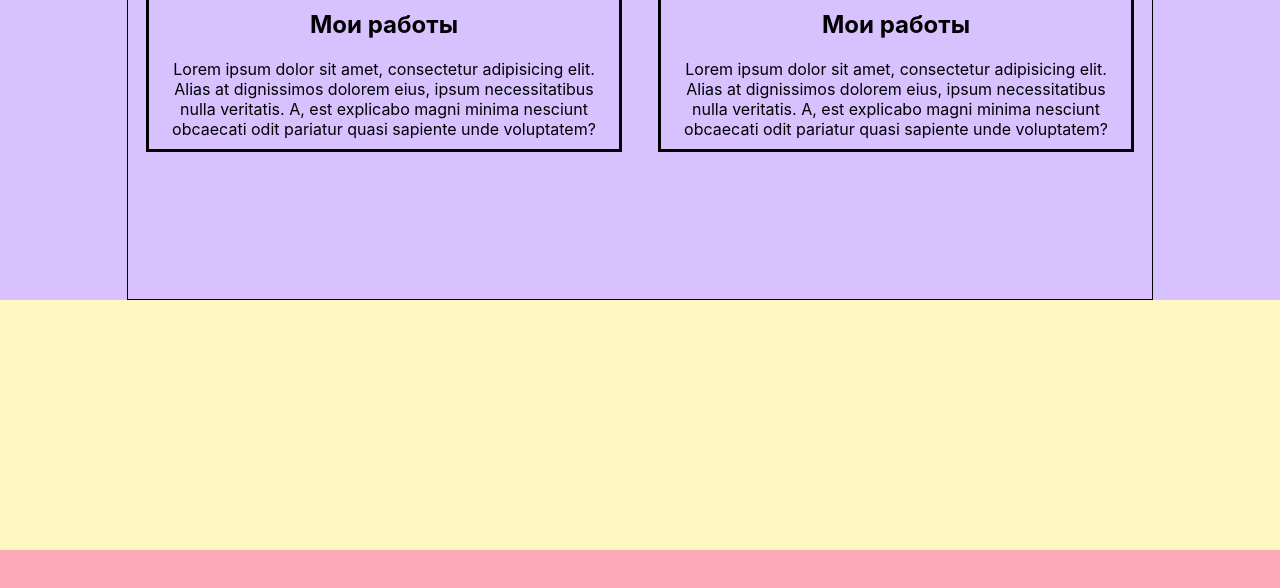
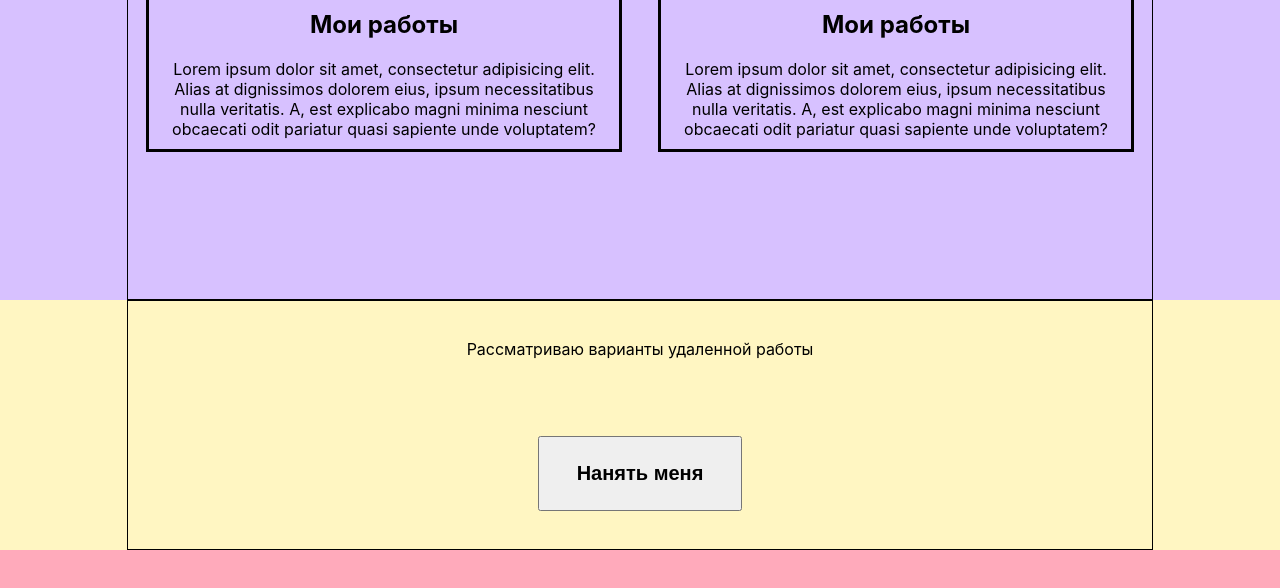
Before and after one commit to Alyso4ka/Portfolio, a React (Create React App) app: page / in a window 1280 px wide. Shown: the part 2170-2758 px from the top of the page. Built offline with nearby package versions, Linux system fonts and the light colour scheme.

Commit message:
2 block completed

```diff
--- a/src/Slogan.module.css
+++ /dev/null
@@ -1,4 +0,0 @@
-.slogan {
-  height: 250px;
-  background-color: #fff6c2;
-}
--- a/src/Slogan/Slogan.js
+++ b/src/Slogan/Slogan.js
@@ -1,13 +1,18 @@
 import React from 'react';
-import styles from '../Slogan.module.css';
+import styles from './Slogan.module.css';
 
-function Slogan () {
-  return (
-    <div className={styles.slogan}>
+function Slogan() {
+    return (
+        <div className={styles.slogan}>
 
 
-    </div>
-  );
+            <div className={styles.container}>
+                Рассматриваю варианты удаленной работы
+
+                <button>Нанять меня</button>
+            </div>
+        </div>
+    );
 }
 
 export default Slogan;
--- /dev/null
+++ b/src/Slogan/Slogan.module.css
@@ -0,0 +1,24 @@
+.slogan {
+  height: 250px;
+  background-color: #fff6c2;
+  text-align: center;
+  display: flex;
+  justify-content: center;
+}
+
+.container {
+  border: 1px solid;
+  width: 80%;
+  display: flex;
+  flex-direction: column;
+  justify-content: space-around;
+  align-items: center;
+
+}
+
+.container button {
+  width: 20%;
+  height: 30%;
+  font-size: 20px;
+  font-weight: bold;
+}
```
